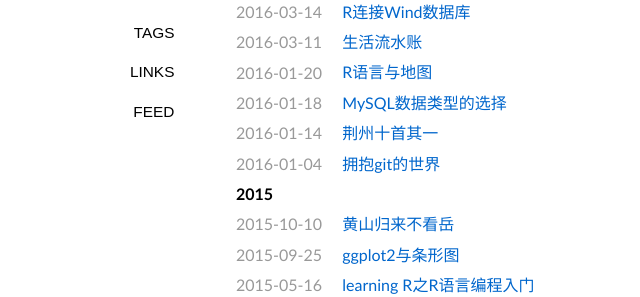
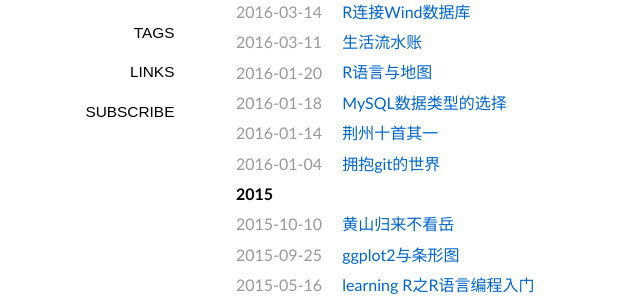
Before and after one commit to lixinyao/jekyll_blog, a Jekyll site: the page built from index.md, in a window 1280 px wide. Shown: the part 299-596 px from the top of the page, without its empty margins (104-744 px from the left). Built offline with Jekyll 4.4.1, drawn with Linux system fonts in a browser that asks for light colours; nearby versions of some CDN libraries; some web fonts are replaced.

Commit message:
subscribe

```diff
--- a/_layouts/default.html
+++ b/_layouts/default.html
@@ -31,7 +31,7 @@
         <span><a title="categories" class="" href="{{ site.url }}/categories/">categories</a></span>
         <span><a title="tags" class="" href="{{ site.url }}/tags/">tags</a></span>
         <span><a title="links" class="" href="{{ site.url }}/links/">links</a></span>
-        <span><a title="subscribe by RSS" class="" href="{{ site.url }}/feed/">feed</a></span>
+        <span><a title="subscribe by RSS" class="" href="{{ site.url }}/feed/">subscribe</a></span>
         </nav>
         <article class="content">
         {{ content }}
```
